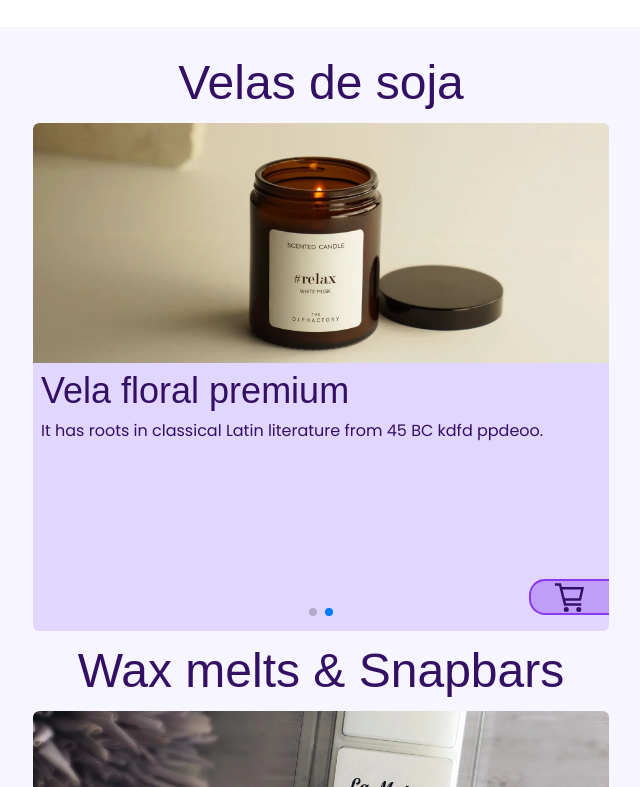
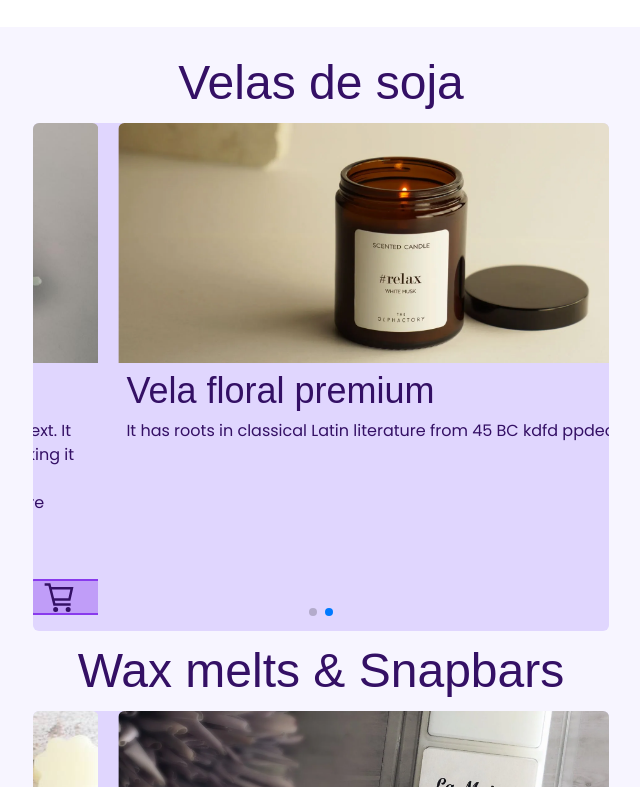
Before and after one commit to VictorTMD/snowmoon-app, a Next.js app: page / in a window 1280 px wide. Shown: the part 973-1760 px from the top of the page, without its empty margins (319-959 px from the left). Built offline with nearby package versions, Linux system fonts and the light colour scheme; a web font is replaced by a local one.

Commit message:
cambios en swiper

```diff
--- a/src/components/ProductCarousel.jsx
+++ b/src/components/ProductCarousel.jsx
@@ -15,11 +15,13 @@
       modules={[Navigation, Pagination, Autoplay]} // Registra los módulos aquí
       spaceBetween={20} // Espacio entre slides
       slidesPerView={1} // Cuántos slides se muestran a la vez
-      autoplay={{ delay: 3000, disableOnInteraction: false }} // Configuración de autoplay
-      speed={2000} // Duración de la transición entre slides
+      autoplay={{ delay: 5000, disableOnInteraction: false }} // Configuración de autoplay
+      speed={3000} // Duración de la transición entre slides
       pagination={{
         clickable: true, // Permitir clics en la paginación
       }}
+      preventClicksPropagation={false} // Permite que los clics internos no se bloqueen
+      allowTouchMove={true} // Asegura que el deslizamiento con el dedo funcione
       className='max-w-xl w-full flex items-center bg-color-cards rounded-md h-3/5 -z-50'
     >
       {products.map((product) => (
@@ -53,7 +55,7 @@
               href={product.url}
               target='_blank'
               rel='noopener noreferrer'
-              className='relative cursor-pointer rounded-s-2xl flex items-center justify-center w-20 my-4 h-9 overflow-hidden bg-color-butoon border-t-2 border-b-2 border-l-2 border-second-color hover:bg-second-color hover:border-text-color'
+              className='relative z-10 cursor-pointer rounded-s-2xl flex items-center justify-center w-20 my-4 h-9  bg-color-butoon border-t-2 border-b-2 border-l-2 border-second-color hover:bg-second-color hover:border-text-color '
             >
               <GrCart className='text-3xl' />
             </a>
```
